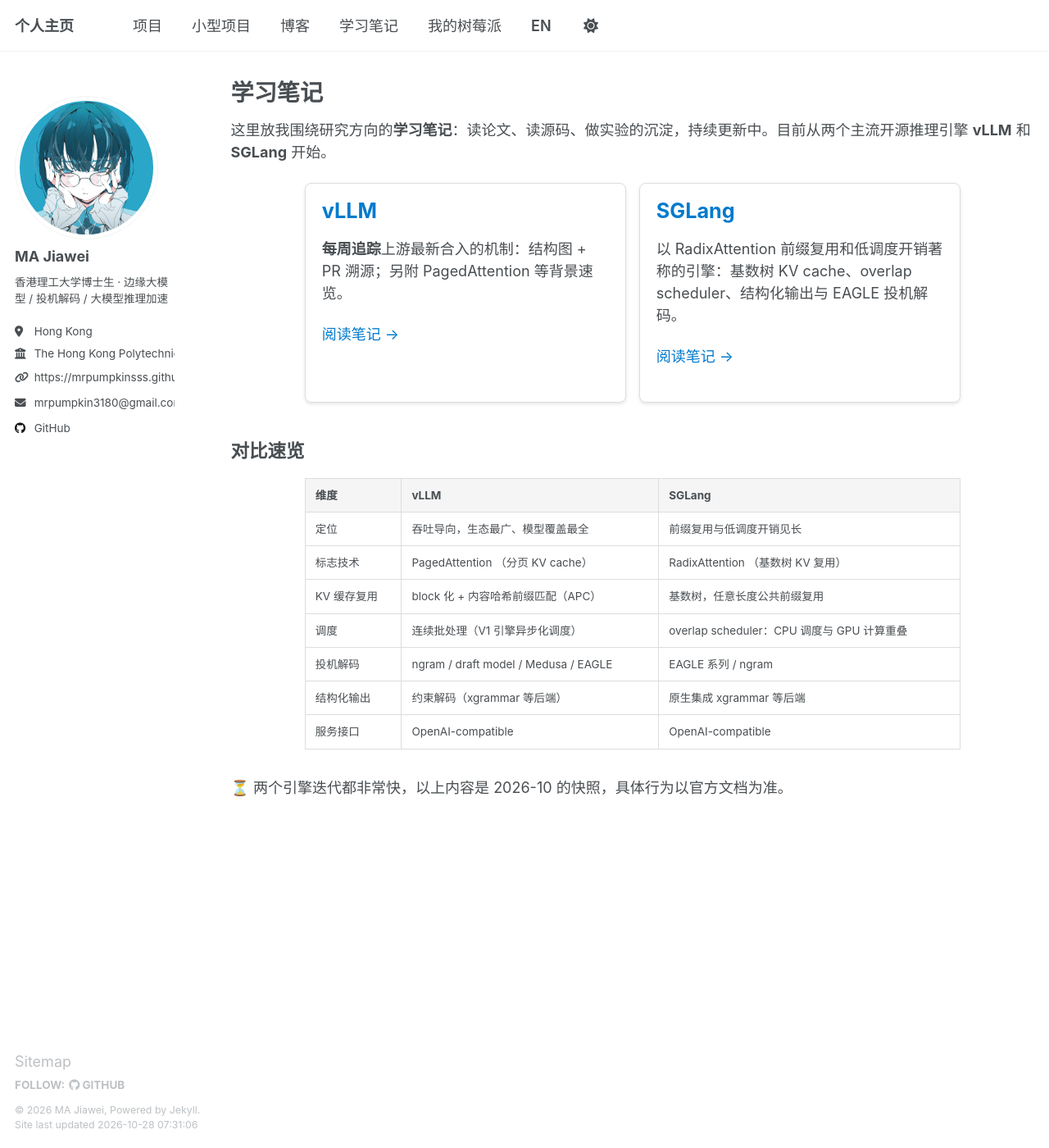
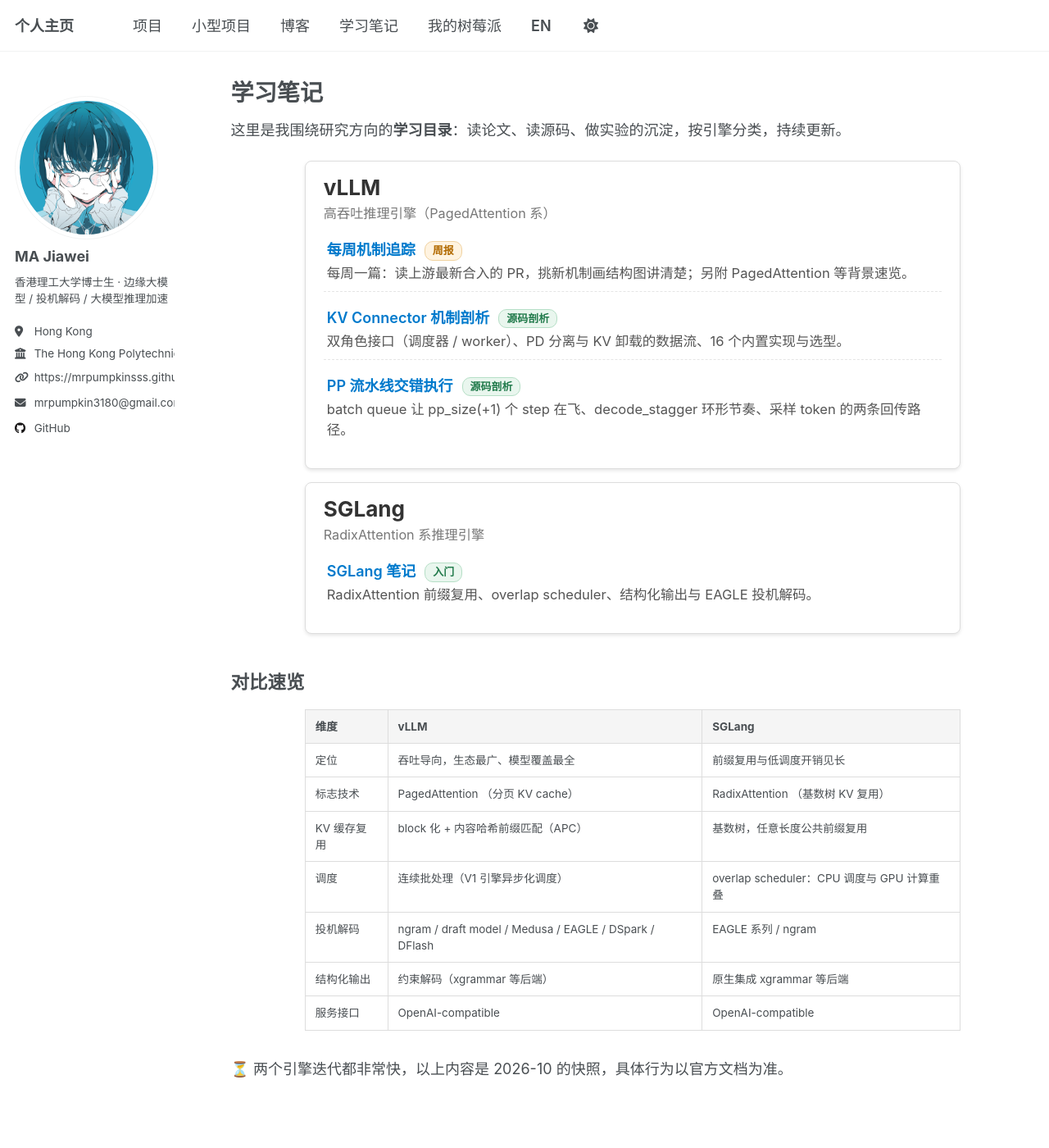
Before and after one commit to MrPumpkinsss/mrpumpkinsss.github.io, a Jekyll site: the page built from _pages/notes.html, in a window 1280 px wide and 1400 px high. Shown: the whole window at 82% size. Built offline with Jekyll 4.4.1, drawn with Linux system fonts in a browser that asks for light colours.

Commit message:
feat(notes): study catalog layout; add KV Connector internals and PP interleaving analyses

```diff
--- a/_pages/notes.html
+++ b/_pages/notes.html
@@ -6,77 +6,104 @@ author_profile: true
 ---
 
 <style>
-  .note-grid {
-    display: flex;
-    flex-wrap: wrap;
-    gap: 16px;
-    margin: 20px auto;
-    max-width: 800px;
-  }
-  .note-card {
-    flex: 1 1 300px;
+  .cat-section {
+    background: #fff;
     border: 1px solid #ddd;
     border-radius: 8px;
-    padding: 18px 20px;
-    background: #fff;
+    padding: 16px 22px;
+    margin: 16px auto;
+    max-width: 800px;
     box-shadow: 0 2px 4px rgba(0,0,0,0.1);
-    transition: transform 0.3s ease, box-shadow 0.3s ease;
   }
-  .note-card:hover {
-    transform: translateY(-5px);
-    box-shadow: 0 6px 12px rgba(0,0,0,0.15);
+  .cat-section h2 {
+    font-size: 1.45rem;
+    margin: 0 0 4px;
+    color: #333;
   }
-  .note-card h3 {
-    margin: 0 0 8px;
-    font-size: 1.4rem;
+  .cat-section .cat-sub {
+    color: #777;
+    font-size: 0.9rem;
+    margin: 0 0 10px;
   }
-  .note-card a {
+  ul.cat-list { list-style: none; padding: 0; margin: 0; }
+  ul.cat-list li {
+    padding: 9px 4px;
+    border-bottom: 1px dashed #e5e5e5;
+  }
+  ul.cat-list li:last-child { border-bottom: none; }
+  ul.cat-list a {
+    font-weight: 600;
+    color: #007acc;
     text-decoration: none;
-    color: #007acc;
   }
-  .note-table-wrap {
-    max-width: 800px;
-    margin: 20px auto;
-    overflow-x: auto;
+  ul.cat-list a:hover { text-decoration: underline; }
+  .cat-tag {
+    display: inline-block;
+    font-size: 0.72rem;
+    font-weight: 600;
+    border-radius: 10px;
+    padding: 1px 9px;
+    margin-left: 6px;
+    vertical-align: 1px;
+    background: #eaf3ff;
+    color: #2a6cb3;
+    border: 1px solid #c5dcf5;
   }
-  .note-table {
-    width: 100%;
-    border-collapse: collapse;
-    background: #fff;
-  }
-  .note-table th, .note-table td {
-    border: 1px solid #ddd;
-    padding: 10px 12px;
-    text-align: left;
-    vertical-align: top;
-  }
-  .note-table th {
-    background: #f5f5f5;
-  }
+  .cat-tag.weekly { background: #fff3e0; color: #b26a00; border-color: #f0d2a0; }
+  .cat-tag.analysis { background: #e9f6ee; color: #217a4b; border-color: #b5dfc6; }
+  .cat-desc { display: block; color: #555; font-size: 0.92rem; margin-top: 3px; }
+  html[data-theme="dark"] .cat-section { background: #26282c; border-color: #444; }
+  html[data-theme="dark"] .cat-section h2 { color: #ddd; }
+  html[data-theme="dark"] .cat-desc { color: #aaa; }
+  html[data-theme="dark"] ul.cat-list li { border-bottom-color: #3a3d42; }
+  html[data-theme="dark"] .cat-tag { background: #2b3550; color: #9fc0f0; border-color: #46597e; }
+  html[data-theme="dark"] .cat-tag.weekly { background: #41321b; color: #e0b06a; border-color: #6b5530; }
+  html[data-theme="dark"] .cat-tag.analysis { background: #1f3a2a; color: #7fd0a2; border-color: #35604a; }
+  .note-table-wrap { max-width: 800px; margin: 20px auto; overflow-x: auto; }
+  .note-table { width: 100%; border-collapse: collapse; background: #fff; }
+  .note-table th, .note-table td { border: 1px solid #ddd; padding: 10px 12px; text-align: left; vertical-align: top; }
+  .note-table th { background: #f5f5f5; }
+  html[data-theme="dark"] .note-table { background: #26282c; }
+  html[data-theme="dark"] .note-table th { background: #303338; }
 </style>
 
 <p>
-  <span class="i18n-zh">这里放我围绕研究方向的<strong>学习笔记</strong>：读论文、读源码、做实验的沉淀，持续更新中。目前从两个主流开源推理引擎 <strong>vLLM</strong> 和 <strong>SGLang</strong> 开始。</span>
-  <span class="i18n-en">Study notes around my research: what I learn from papers, source code, and experiments. Continuously updated. Currently starting with the two mainstream open-source inference engines, <strong>vLLM</strong> and <strong>SGLang</strong>.</span>
+  <span class="i18n-zh">这里是我围绕研究方向的<strong>学习目录</strong>：读论文、读源码、做实验的沉淀，按引擎分类，持续更新。</span>
+  <span class="i18n-en">My study catalog around research interests: papers, source code, and experiments, organized by engine and continuously updated.</span>
 </p>
 
-<div class="note-grid">
-  <div class="note-card">
-    <h3><a href="/notes/vllm/">vLLM</a></h3>
-    <p>
-      <span class="i18n-zh"><strong>每周追踪</strong>上游最新合入的机制：结构图 + PR 溯源；另附 PagedAttention 等背景速览。</span>
-      <span class="i18n-en">A <strong>weekly tracker</strong> of upstream mechanisms with structure diagrams and PR links, plus background primer notes.</span>
-    </p>
-    <p><a href="/notes/vllm/"><span class="i18n-zh">阅读笔记 →</span><span class="i18n-en">Read notes →</span></a></p>
-  </div>
-  <div class="note-card">
-    <h3><a href="/notes/sglang/">SGLang</a></h3>
-    <p>
-      <span class="i18n-zh">以 RadixAttention 前缀复用和低调度开销著称的引擎：基数树 KV cache、overlap scheduler、结构化输出与 EAGLE 投机解码。</span>
-      <span class="i18n-en">The engine known for RadixAttention prefix reuse and low scheduling overhead: radix-tree KV cache, overlap scheduler, structured outputs, and EAGLE speculative decoding.</span>
-    </p>
-    <p><a href="/notes/sglang/"><span class="i18n-zh">阅读笔记 →</span><span class="i18n-en">Read notes →</span></a></p>
-  </div>
+<div class="cat-section">
+  <h2><span class="i18n-zh">vLLM</span><span class="i18n-en">vLLM</span></h2>
+  <p class="cat-sub"><span class="i18n-zh">高吞吐推理引擎（PagedAttention 系）</span><span class="i18n-en">The high-throughput serving engine (PagedAttention family)</span></p>
+  <ul class="cat-list">
+    <li>
+      <a href="/notes/vllm/"><span class="i18n-zh">每周机制追踪</span><span class="i18n-en">Weekly mechanism tracker</span></a>
+      <span class="cat-tag weekly"><span class="i18n-zh">周报</span><span class="i18n-en">weekly</span></span>
+      <span class="cat-desc"><span class="i18n-zh">每周一篇：读上游最新合入的 PR，挑新机制画结构图讲清楚；另附 PagedAttention 等背景速览。</span><span class="i18n-en">Weekly digest of newly merged upstream mechanisms with diagrams and PR links, plus a background primer.</span></span>
+    </li>
+    <li>
+      <a href="/notes/vllm-kv-connector/"><span class="i18n-zh">KV Connector 机制剖析</span><span class="i18n-en">KV Connector internals</span></a>
+      <span class="cat-tag analysis"><span class="i18n-zh">源码剖析</span><span class="i18n-en">source</span></span>
+      <span class="cat-desc"><span class="i18n-zh">双角色接口（调度器 / worker）、PD 分离与 KV 卸载的数据流、16 个内置实现与选型。</span><span class="i18n-en">The dual-role interface (scheduler / worker), P2D data flow, and the 16 built-in implementations.</span></span>
+    </li>
+    <li>
+      <a href="/notes/vllm-pp/"><span class="i18n-zh">PP 流水线交错执行</span><span class="i18n-en">PP pipeline interleaving</span></a>
+      <span class="cat-tag analysis"><span class="i18n-zh">源码剖析</span><span class="i18n-en">source</span></span>
+      <span class="cat-desc"><span class="i18n-zh">batch queue 让 pp_size(+1) 个 step 在飞、decode_stagger 环形节奏、采样 token 的两条回传路径。</span><span class="i18n-en">The batch queue keeping pp_size(+1) steps in flight, the decode_stagger ring cadence, and the two sampled-token return paths.</span></span>
+    </li>
+  </ul>
+</div>
+
+<div class="cat-section">
+  <h2><span class="i18n-zh">SGLang</span><span class="i18n-en">SGLang</span></h2>
+  <p class="cat-sub"><span class="i18n-zh">RadixAttention 系推理引擎</span><span class="i18n-en">The RadixAttention-family engine</span></p>
+  <ul class="cat-list">
+    <li>
+      <a href="/notes/sglang/"><span class="i18n-zh">SGLang 笔记</span><span class="i18n-en">SGLang notes</span></a>
+      <span class="cat-tag analysis"><span class="i18n-zh">入门</span><span class="i18n-en">primer</span></span>
+      <span class="cat-desc"><span class="i18n-zh">RadixAttention 前缀复用、overlap scheduler、结构化输出与 EAGLE 投机解码。</span><span class="i18n-en">RadixAttention prefix reuse, overlap scheduler, structured outputs, and EAGLE speculative decoding.</span></span>
+    </li>
+  </ul>
 </div>
 
 <h2>
@@ -116,7 +143,7 @@ author_profile: true
     </tr>
     <tr>
       <td><span class="i18n-zh">投机解码</span><span class="i18n-en">Speculative decoding</span></td>
-      <td>ngram / draft model / Medusa / EAGLE</td>
+      <td>ngram / draft model / Medusa / EAGLE / DSpark / DFlash</td>
       <td>EAGLE <span class="i18n-zh">系列</span><span class="i18n-en">family</span> / ngram</td>
     </tr>
     <tr>
--- a/assets/js/lang-toggle.js
+++ b/assets/js/lang-toggle.js
@@ -25,7 +25,9 @@
     'My RPI':        { zh: '我的树莓派',      en: 'My RPI' },
     'Study Notes':   { zh: '学习笔记',        en: 'Study Notes' },
     'vLLM':          { zh: 'vLLM 学习笔记',   en: 'vLLM Study Notes' },
-    'SGLang':        { zh: 'SGLang 学习笔记', en: 'SGLang Study Notes' }
+    'SGLang':        { zh: 'SGLang 学习笔记', en: 'SGLang Study Notes' },
+    'KV Connector':  { zh: 'KV Connector 机制剖析', en: 'KV Connector Internals' },
+    'PP Interleaving': { zh: 'PP 流水线交错执行',   en: 'PP Pipeline Interleaving' }
   };
 
   function currentLang() {
```
Also changed, not shown: _pages/notes-vllm-kv-connector.md (added, +199 -0 lines), _pages/notes-vllm-pp.md (added, +202 -0 lines).
